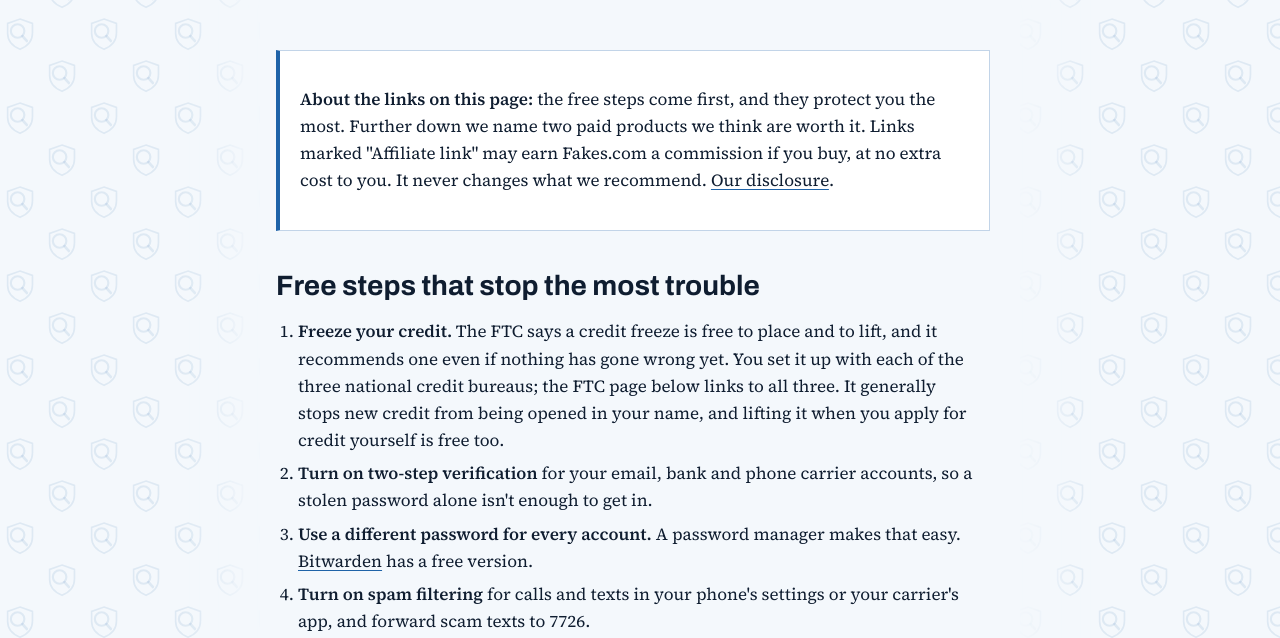
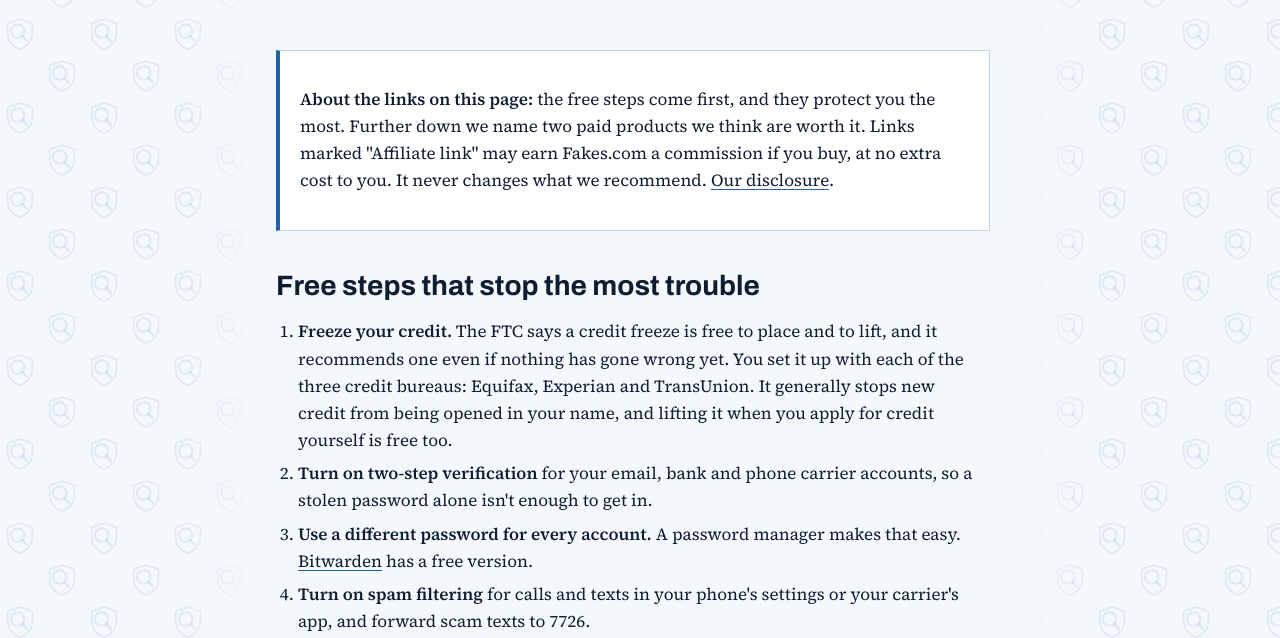
Before and after one commit to tomshubert/fakes-com, a plain HTML site: page protect.html in a window 1280 px wide. Shown: the part 406-1044 px from the top of the page. Drawn offline with Linux system fonts and the light colour scheme.

Commit message:
Protect page: restore credit bureau names in credit-freeze step
Co-Authored-By: Claude Opus 5.5 <noreply@anthropic.com>
Claude-Session: https://claude.ai/code/session_01WW95L2V2KPkBtVcq7yqL1Z

```diff
--- a/protect.html
+++ b/protect.html
@@ -40,7 +40,7 @@
 
 <h2>Free steps that stop the most trouble</h2>
 <ol>
-  <li><b>Freeze your credit.</b> The FTC says a credit freeze is free to place and to lift, and it recommends one even if nothing has gone wrong yet. You set it up with each of the three national credit bureaus; the FTC page below links to all three. It generally stops new credit from being opened in your name, and lifting it when you apply for credit yourself is free too.</li>
+  <li><b>Freeze your credit.</b> The FTC says a credit freeze is free to place and to lift, and it recommends one even if nothing has gone wrong yet. You set it up with each of the three credit bureaus: Equifax, Experian and TransUnion. It generally stops new credit from being opened in your name, and lifting it when you apply for credit yourself is free too.</li>
   <li><b>Turn on two-step verification</b> for your email, bank and phone carrier accounts, so a stolen password alone isn't enough to get in.</li>
   <li><b>Use a different password for every account.</b> A password manager makes that easy. <a href="https://bitwarden.com/">Bitwarden</a> has a free version.</li>
   <li><b>Turn on spam filtering</b> for calls and texts in your phone's settings or your carrier's app, and forward scam texts to 7726.</li>
```
Also changed, not shown: content/pages/protect.html (+1 -1 lines).
